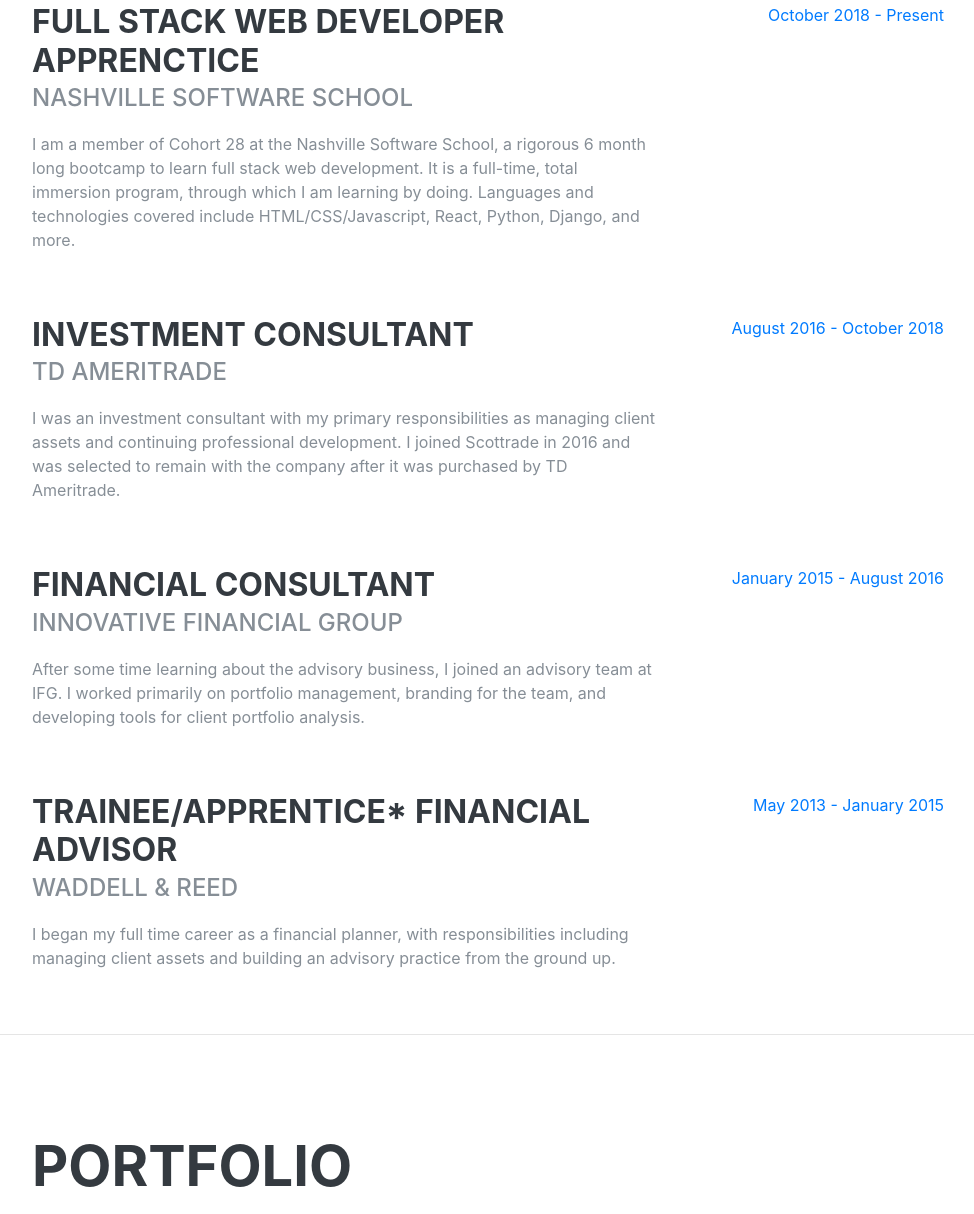
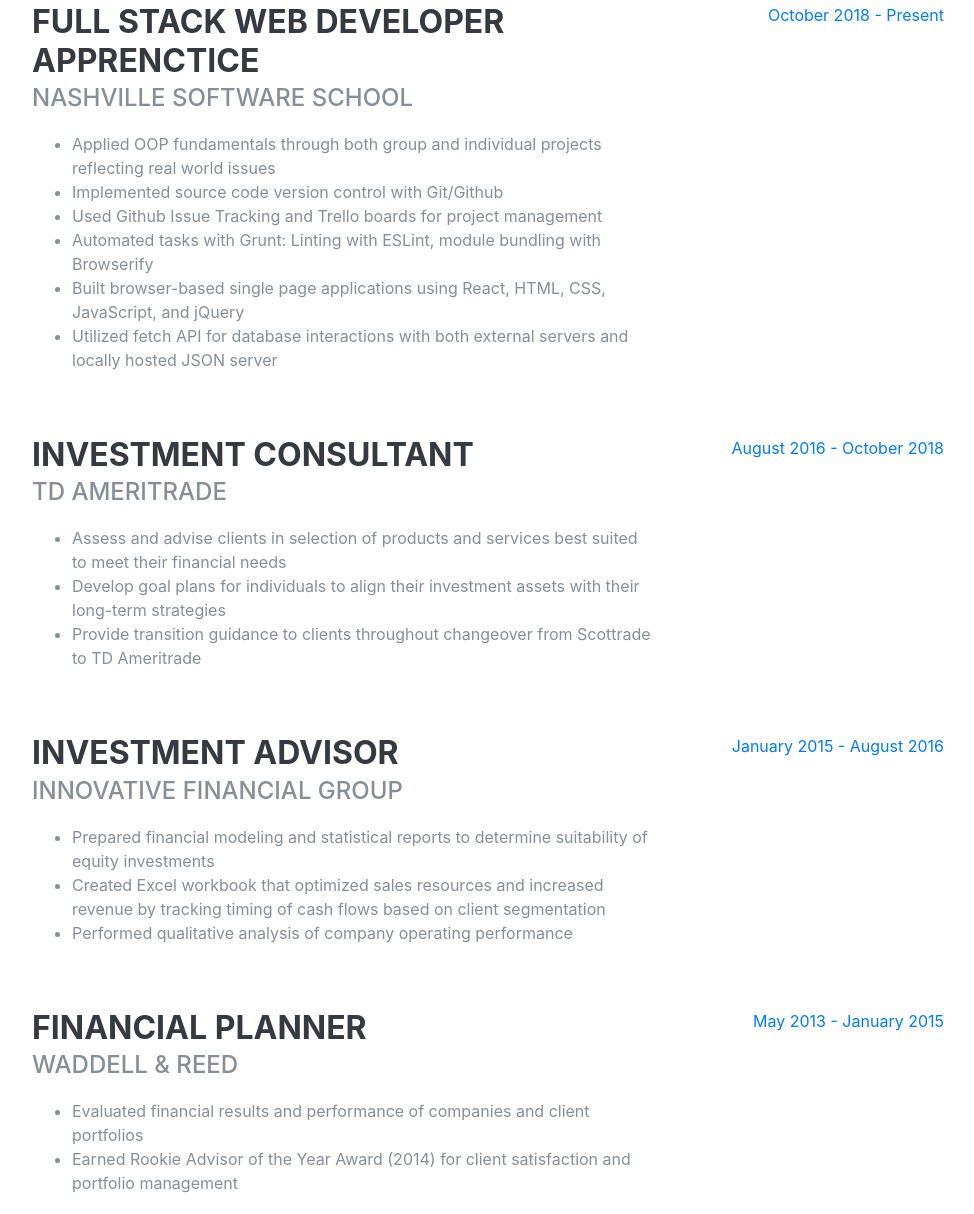
Before and after one commit to pragmatic-zac/personal-site, a website: page index.html in a window 1280 px wide. Shown: the part 961-2175 px from the top of the page, without its empty margins (288-1262 px from the left). Drawn offline with nearby package versions, Linux system fonts and the light colour scheme; files that its build step writes are made by us from their sources; a web font is replaced by a local one.

Commit message:
fleshed out bullet points for resume entries

```diff
--- a/css/resume.css
+++ b/css/resume.css
@@ -190,7 +190,3 @@
 a:hover, a:focus, a:active {
   color: #0056b3;
 }
-
-.github-link {
-  font-size: 75%
-}
--- a/index.html
+++ b/index.html
@@ -126,11 +126,14 @@
               <h3 class="mb-0">Full Stack Web Developer Apprenctice</h3>
               <div class="subheading mb-3">Nashville Software School</div>
               <p>
-                I am a member of Cohort 28 at the Nashville Software School, a
-                rigorous 6 month long bootcamp to learn full stack web
-                development. It is a full-time, total immersion program, through
-                which I am learning by doing. Languages and technologies covered
-                include HTML/CSS/Javascript, React, Python, Django, and more.
+                <ul>
+                  <li>Applied OOP fundamentals through both group and individual projects reflecting real world issues </li>
+                  <li>Implemented source code version control with Git/Github </li>
+                  <li>Used Github Issue Tracking and Trello boards for project management </li>
+                  <li>Automated tasks with Grunt: Linting with ESLint, module bundling with Browserify </li>
+                  <li>Built browser-based single page applications using React, HTML, CSS, JavaScript, and jQuery</li>
+                  <li>Utilized fetch API for database interactions with both external servers and locally hosted JSON server</li>
+                </ul>
               </p>
             </div>
             <div class="resume-date text-md-right">
@@ -143,10 +146,11 @@
               <h3 class="mb-0">Investment Consultant</h3>
               <div class="subheading mb-3">TD Ameritrade</div>
               <p>
-                I was an investment consultant with my primary responsibilities
-                as managing client assets and continuing professional
-                development. I joined Scottrade in 2016 and was selected to
-                remain with the company after it was purchased by TD Ameritrade.
+                <ul>
+                  <li>Assess and advise clients in selection of products and services best suited to meet their financial needs</li>
+                  <li>Develop goal plans for individuals to align their investment assets with their long-term strategies</li>
+                  <li>Provide transition guidance to clients throughout changeover from Scottrade to TD Ameritrade</li>
+                </ul>
               </p>
             </div>
             <div class="resume-date text-md-right">
@@ -156,13 +160,14 @@
 
           <div class="resume-item d-flex flex-column flex-md-row mb-5">
             <div class="resume-content mr-auto">
-              <h3 class="mb-0">Financial Consultant</h3>
+              <h3 class="mb-0">Investment Advisor</h3>
               <div class="subheading mb-3">Innovative Financial Group</div>
               <p>
-                After some time learning about the advisory business, I joined
-                an advisory team at IFG. I worked primarily on portfolio
-                management, branding for the team, and developing tools for
-                client portfolio analysis.
+                  <ul>
+                    <li>Prepared financial modeling and statistical reports to determine suitability of equity investments</li>
+                    <li>Created Excel workbook that optimized sales resources and increased revenue by tracking timing of cash flows based on client segmentation</li>
+                    <li>Performed qualitative analysis of company operating performance</li>
+                  </ul>
               </p>
             </div>
             <div class="resume-date text-md-right">
@@ -172,12 +177,13 @@
 
           <div class="resume-item d-flex flex-column flex-md-row">
             <div class="resume-content mr-auto">
-              <h3 class="mb-0">Trainee/apprentice* Financial Advisor</h3>
+              <h3 class="mb-0">Financial Planner</h3>
               <div class="subheading mb-3">Waddell & Reed</div>
               <p>
-                I began my full time career as a financial planner, with
-                responsibilities including managing client assets and building
-                an advisory practice from the ground up.
+                <ul>
+                  <li>Evaluated financial results and performance of companies and client portfolios </li>
+                  <li>Earned Rookie Advisor of the Year Award (2014) for client satisfaction and portfolio management</li>
+                </ul>
               </p>
             </div>
             <div class="resume-date text-md-right">
@@ -345,7 +351,7 @@
         <div class="my-auto">
           <h2 class="mb-5">Interests</h2>
 
-          <p>Zac's descriptive paragraph Skiing, hiking</p>
+          <p>Zac's descriptive paragraph Skiing, hiking, Alz Association, Park Center</p>
 
           <p class="mb-0">
             Zac's next descriptive paragraph Cooking, raspberry pi, Preds/Tide
```
